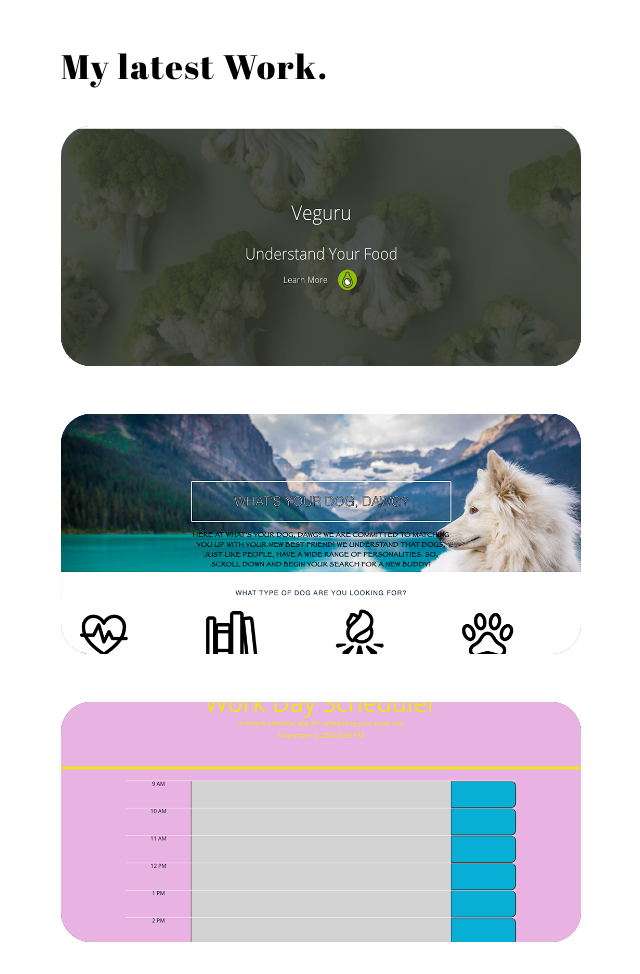
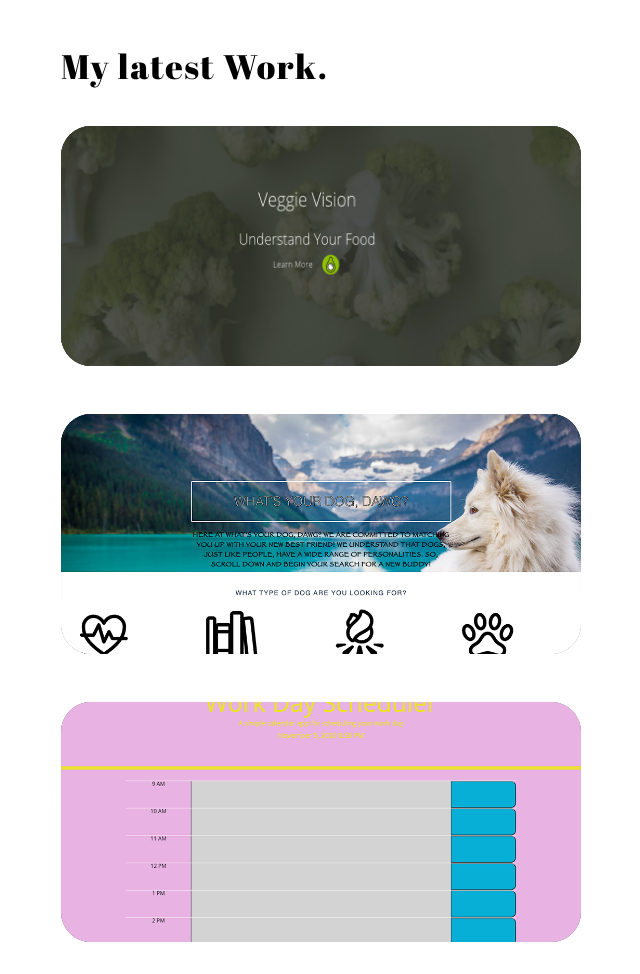
Before and after one commit to jkwagneriii/JWIII_Website, a plain HTML site: page index.html in a window 1280 px wide. Shown: the part 1300-2274 px from the top of the page, without its empty margins (639-1279 px from the left). Drawn offline with Linux system fonts and the light colour scheme; a web font is replaced by a local one.

Commit message:
changing project names

```diff
--- a/index.html
+++ b/index.html
@@ -167,7 +167,7 @@
                                     <!-- CONTAINER MID -->
                                     <div class="container-mid">
 
-                                        <h5>Veguru</h5>
+                                        <h5>Veggie Vision</h5>
                                         <p>Full-Stack Web Development</p>
 
                                     </div>
@@ -178,7 +178,7 @@
                                 <!-- /INFO -->
 
 
-                                <div class="background-image" style="background-image: url(assets/img/work/VG_portfolio.png)"></div>
+                                <div class="background-image" style="background-image: url(assets/img/work/VV_readme_screenshot.png)"></div>
 
 
                             </a>
@@ -189,15 +189,15 @@
                             <div id="item-1-lightbox" class="work-lightbox">
 
 
-                                <img class="img-responsive" src="assets/img/work/VG_portfolio.png" alt="image">
+                                <img class="img-responsive" src="assets/img/work/VV_readme_screenshot.png" alt="image">
 
-                                <h3>Veguru</h3>
+                                <h3>Veggie Vision</h3>
                                 <p class="subline">Web Design</p>
 
                                 <p>This is a web application still in development. It was created with a team in the Northwestern University Coding Program.</p>
 
-                                <p>"Here at veguru, we understand it can be difficult to know what to do with all those wild vegetables out there. I mean what is a beet, right? THat’s why we have created an application to help you find the perfect veggies for you. Whether you are working on a an iron deficiency or just trying to get your kids to eat more greens, veguru has your back!"</p>
-                                <p><a target="_blank" href="https://dry-oasis-44384.herokuapp.com/">Veguru on Heroku</a></p>
+                                <p>"Here at Veggie Vision, we understand it can be difficult to know what to do with all those wild vegetables out there. I mean what is a beet, right? THat’s why we have created an application to help you find the perfect veggies for you. Whether you are working on a an iron deficiency or just trying to get your kids to eat more greens, Veggie Vision has your back!"</p>
+                                <p><a target="_blank" href="https://dry-oasis-44384.herokuapp.com/">Veggie Vision on Heroku</a></p>
 
 
 
```
Also changed, not shown: assets/img/work/VV_readme_screenshot.png (added), 1 other file.
